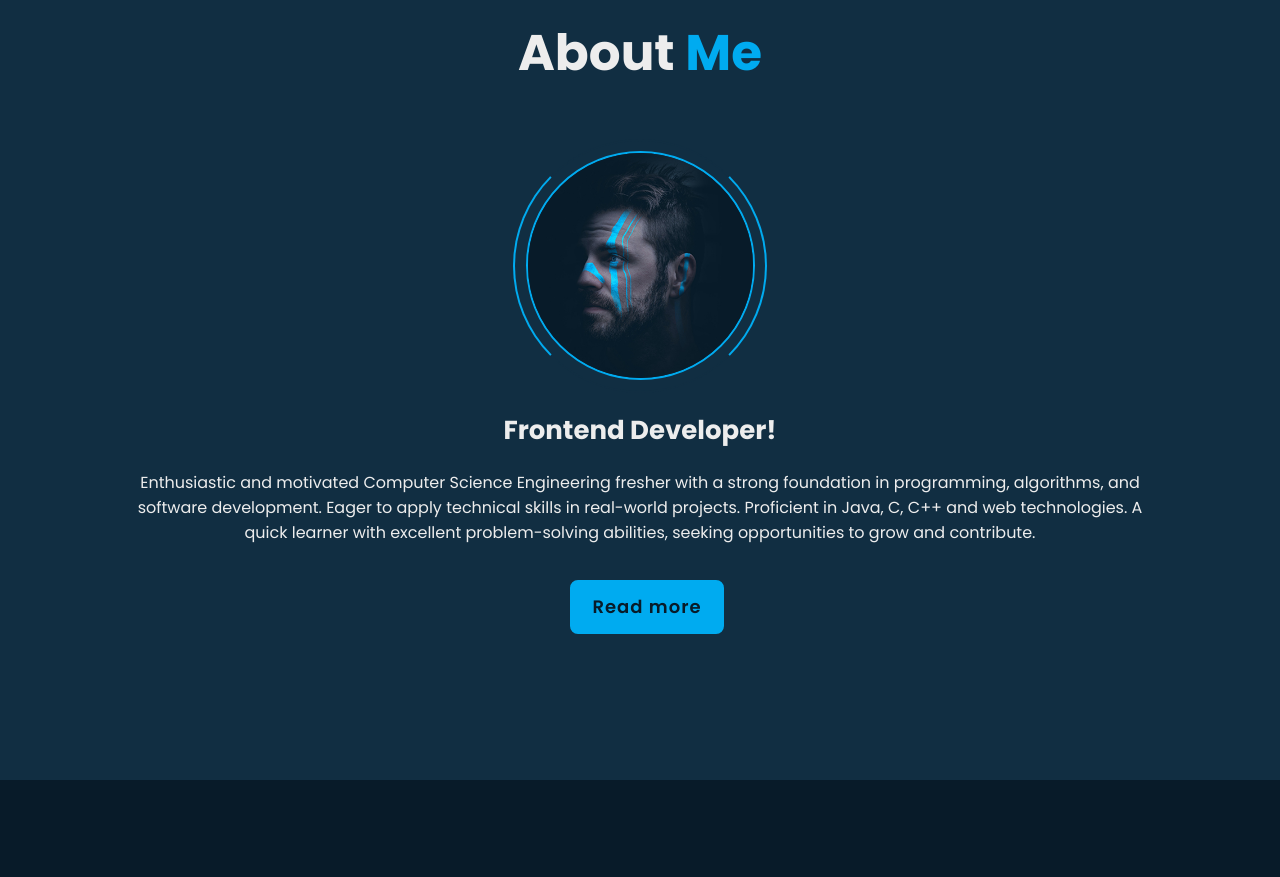
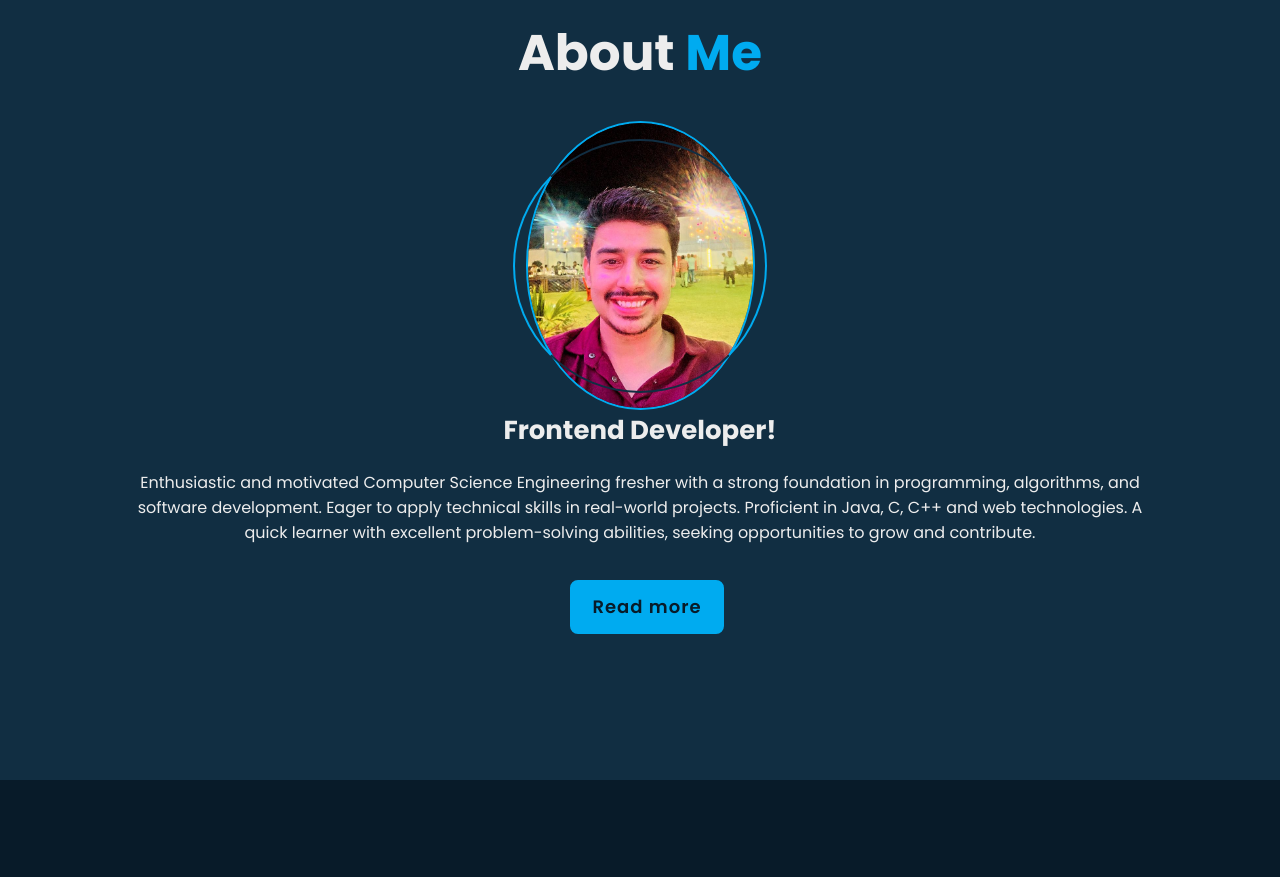
Before and after one commit to Harsh-ch-jaat/PersonalPortfolio, a plain HTML site: page index.html in a window 1280 px wide. Shown: the part 980-1857 px from the top of the page. Drawn offline with nearby package versions, Linux system fonts and the light colour scheme.

Commit message:
Update index.html

```diff
--- a/index.html
+++ b/index.html
@@ -54,7 +54,7 @@
         <h2 class="heading">About<span> Me</span></h2>
 
         <div class="about-img">
-            <img src="./images/about.jpg" alt="">
+            <img src="./images/a3d6e6df-cd35-46a2-a3e0-c206556a9dbc.jpg" alt="">
             <span class="circle-spin"></span>
         </div>
         <div class="about-content">
```
